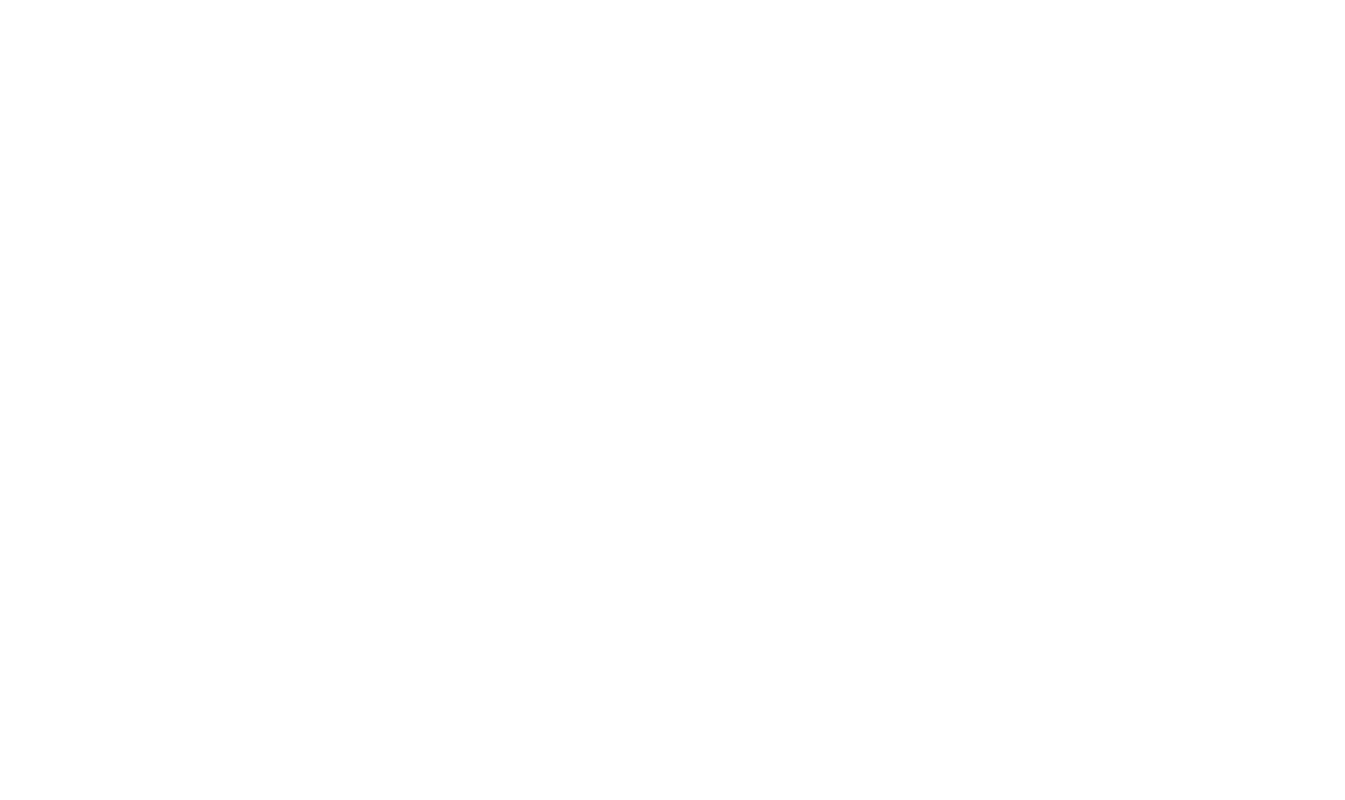
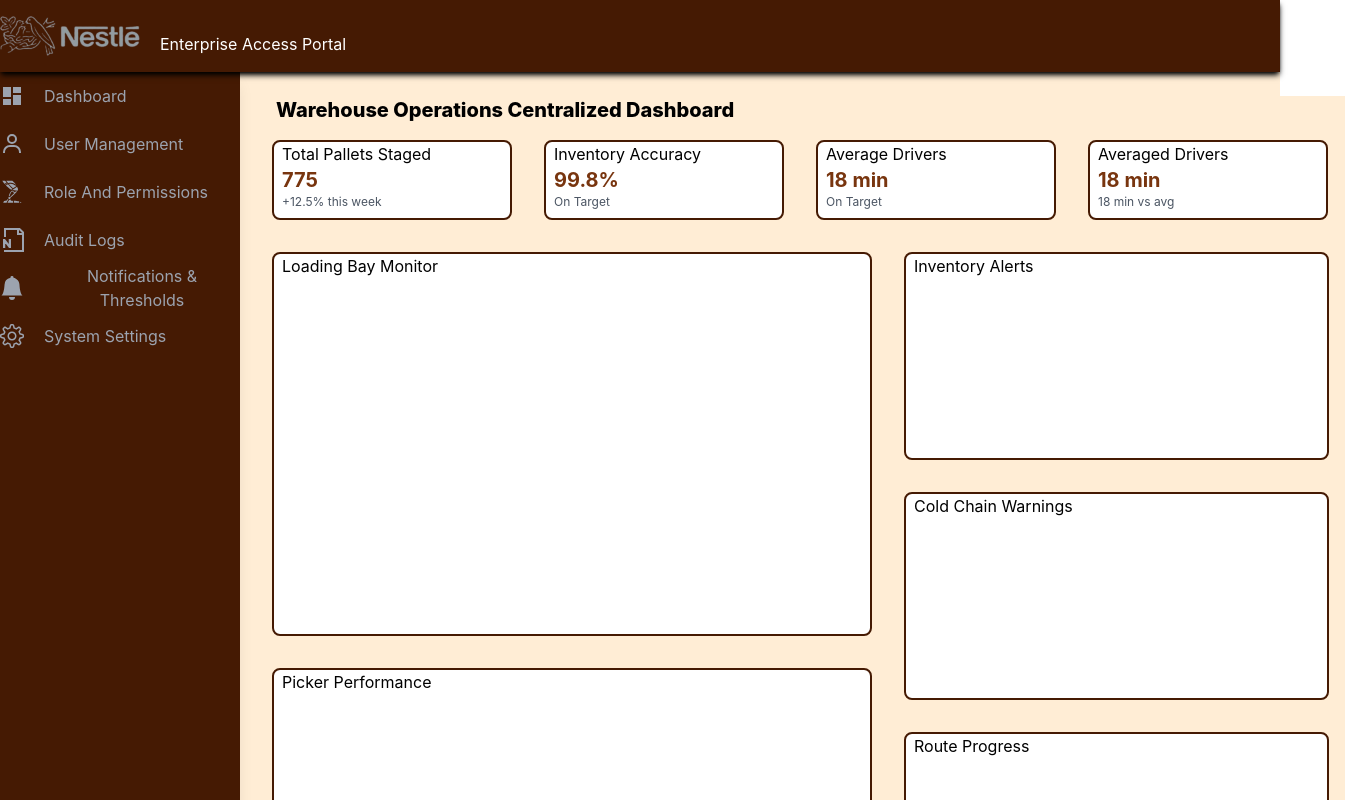
Before and after one commit to RandomUsername99999/Supply-Chain-Visibility, a React (Create React App) app: page /admin/dashboard in a window 1280 px wide. Before the commit this address had no page. Shown: the top 800 px of the page, 1345 px wide, since content can reach past the window. Built offline with nearby package versions, Linux system fonts and the light colour scheme.

Commit message:
Working Navigation Bar

```diff
--- a/src/AdminTemplate.js
+++ b/src/AdminTemplate.js
@@ -1,52 +1,54 @@
 import { SlSettings } from 'react-icons/sl';
 import './App.css';
-import { FaHome, FaUser, FaCog, FaEnvelope } from "react-icons/fa";
-import { Profiler } from 'react';
 import { BiUser } from 'react-icons/bi';
-import { GrDashboard, GrDocumentNotes } from 'react-icons/gr';
-import { BsBellFill, BsDash } from 'react-icons/bs';
-import { PiRocketFill } from 'react-icons/pi';
+import { GrDocumentNotes } from 'react-icons/gr';
+import { BsBellFill } from 'react-icons/bs';
 import { GiRobotLeg } from 'react-icons/gi';
-import { CgNotifications } from 'react-icons/cg';
-import { MdAudiotrack, MdDashboard } from 'react-icons/md';
-import { FcDocument } from 'react-icons/fc';
-import { info } from 'autoprefixer';
+import {MdDashboard } from 'react-icons/md';
 import logo from './assets/images/logo.png';
+import { useNavigate, Outlet } from 'react-router-dom';
 
 function AdminTemplate() {
   return (
     <>
-    <div className="flex flex-col h-auto justify-start items-center bg-orange-100">
+    <div className="flex flex-col h-auto min-h-screen justify-start items-center bg-orange-100">
     <div className="fixed w-full text-start py-4 text-white bg-amber-950 flex flex-row items-end z-10 shadow-md shadow-black">
     <img className="w-30 h-10" src={logo} alt='Logo'></img>
     <p className="text-white pl-5 text-end">Enterprise Access Portal</p>
     </div>
-
     <div className="flex w-full flex-col">
     <VerticalNavbar />
-      <Dashboard />
+    <div className='ml-64 mt-24 h-auto w-auto min-w-max bg-orange-100'>
+        <Outlet />
+    </div>
     </div>
     </div>
     </>
   );
 }
 
+
+
 const navItems = [
-  { label: "Dashboard", info: "View the dashboard of everything!", icon: <MdDashboard />, link: "#" },
-  { label: "User Management", info: "Assign vehicles and shipments", icon: <BiUser />, link: "#" },
-  { label: "Role And Permissions", info: "Give users role! Becareful about giving admin!", icon: <GiRobotLeg />, link: "#" },
-  { label: "Audit Logs", info: "A centralized dashboard for deliveries!", icon: <GrDocumentNotes />, link: "#" },
-  { label: "Notifications & Thresholds", info: "ooo annoying notifications!", icon: <BsBellFill />, link: "#" },
-  { label: "System Settings", info: "Probably your own settings!", icon: <SlSettings />, link: "#" },
+  { label: "Dashboard", info: "View the dashboard of everything!", icon: <MdDashboard />, link: "/admin/dashboard" },
+  { label: "User Management", info: "Assign vehicles and shipments", icon: <BiUser />, link: "/admin/userManagement" },
+  { label: "Role And Permissions", info: "Give users role! Becareful about giving admin!", icon: <GiRobotLeg />, link: "/admin/userRole" },
+  { label: "Audit Logs", info: "A centralized dashboard for deliveries!", icon: <GrDocumentNotes />, link: "/admin/auditLog" },
+  { label: "Notifications & Thresholds", info: "ooo annoying notifications!", icon: <BsBellFill />, link: "/admin/notifications" },
+  { label: "System Settings", info: "Probably your own settings!", icon: <SlSettings />, link: "/admin/settings" },
 ];
 
 function VerticalNavbar() {
+    const navigate = useNavigate();
+
+    function handleClick(link){
+        navigate(link)
+    }
     return (
-    <div className="fixed left-0 top-10 h-full w-60 bg-amber-950 flex flex-col items-start shadow-lg">
+    <div className="fixed left-0 top-10 mt-8 h-full w-60 bg-amber-950 flex flex-col items-start shadow-lg">
       {navItems.map((item, index) => (
-        <a
-          key={index}
-          href={item.link}
+        <button
+        onClick={() => handleClick(item.link)}
           className="group relative flex flex-col w-full h-12 items-center text-gray-400 hover:text-white transition-colors duration-300"
         >
         <div className='hover:bg-amber-800 w-full h-full flex flex-row items-center'>
@@ -57,63 +59,10 @@ function VerticalNavbar() {
           <span className="absolute left-20 top-10 opacity-0 group-hover:opacity-100 bg-gray-800 text-white text-sm px-3 py-1 rounded-md shadow-md transition-opacity duration-300 whitespace-nowrap">
             {item.info}
           </span>
-        </a>
+        </button>
       ))}
     </div>
     );
 }
 
-function Dashboard(){
-    return (
-    <>
-    <div className='ml-64 mt-24 h-auto w-auto min-w-max bg-orange-100'>
-        <p className='ml-5 font-extrabold text-xl'>Warehouse Operations Centralized Dashboard</p>
-        <div className='flex flex-row'>
-            <SmallCard title={"Total Pallets Staged"} value={775} info={"+12.5% this week"} />
-            <SmallCard title = "Inventory Accuracy" value = "99.8%" info = "On Target" />
-            <SmallCard title={"Average Drivers"} value={"18 min"} info={"On Target"} />
-            <SmallCard title = "Averaged Drivers" value = "18 min" info = "18 min vs avg" />
-        </div>
-        <div className='flex flex-row'>
-            <div className='flex flex-col'>
-                <CustomCard title={"Loading Bay Monitor"} />
-                <CustomCard title={"Picker Performance"} />
-            </div>
-            <div className='flex flex-col'>
-                <CustomCard2 title={"Inventory Alerts"} />
-                <CustomCard2 title={"Cold Chain Warnings"} />
-                <CustomCard2 title={"Route Progress"} />
-            </div>
-        </div>
-    </div>
-    </>
-    )
-}
-
-function SmallCard({title, value, info}){
-    return (<>
-        <div className='bg-white border-amber-950 border-2 w-60 h-20 rounded-lg justify-start pl-2 m-4'>
-            <p className=''>{title}</p>
-            <p className='text-amber-900 font-bold text-xl'>{value}</p>
-            <p className='text-gray-600 text-xs'>{info}</p>
-        </div>
-    </>)
-}
-
-function CustomCard({title}){
-    return (<>
-        <div className='bg-white border-amber-950 border-2 w-[600px] h-96 rounded-lg justify-start pl-2 m-4'>
-            <p className=''>{title}</p>
-        </div>
-    </>)
-}
-
-function CustomCard2({title}){
-    return (<>
-        <div className='bg-white border-amber-950 border-2 w-[425px] h-52 rounded-lg justify-start pl-2 m-4'>
-            <p className=''>{title}</p>
-        </div>
-    </>)
-}
-
 export default AdminTemplate;
--- a/src/App.js
+++ b/src/App.js
@@ -2,11 +2,12 @@ import logo from './assets/images/logo.png';
 import { useState } from 'react';
 import { Routes, Route, useNavigate } from 'react-router-dom';
 import AdminTemplate from './AdminTemplate';
+import Dashboard from './dashboard';
 import './App.css';
 
 function App() {
   return (
-
+    <>
       <Routes>
         <Route path='/' element={
           <div className="flex flex-col h-screen justify-start items-center bg-gray-100">
@@ -17,8 +18,17 @@ function App() {
             <LoginCard />
           </div>
           } />
-        <Route path='/admin' element={<AdminTemplate />} />
+          <Route element = {<AdminTemplate />}>
+            <Route path='/admin/dashboard' element={<Dashboard />} />
+            <Route path='/admin/userManagement' element={<p>User Management</p>} />
+            <Route path='/admin/userRole' element={<p>User Role</p>} />
+            <Route path='/admin/auditLog' element={<p>Audit Log</p>} />
+            <Route path='/admin/notifications' element={<p>Notifications!</p>} />
+            <Route path='/admin/settings' element={<p>Settings</p>} />
+          </Route>
+
       </Routes>
+    </>
   );
 }
 
@@ -29,7 +39,7 @@ function LoginCard(){
 
   function onSubmit(){
     // TODO: validate credentials here
-    navigate('/admin');
+    navigate('/admin/dashboard', {replace:true});
   }
 
   return (
--- /dev/null
+++ b/src/dashboard.js
@@ -0,0 +1,54 @@
+
+
+function Dashboard(){
+    return (
+    <>
+    <p className='ml-5 font-extrabold text-xl'>Warehouse Operations Centralized Dashboard</p>
+    <div className='flex flex-row'>
+        <SmallCard title={"Total Pallets Staged"} value={775} info={"+12.5% this week"} />
+        <SmallCard title = "Inventory Accuracy" value = "99.8%" info = "On Target" />
+        <SmallCard title={"Average Drivers"} value={"18 min"} info={"On Target"} />
+        <SmallCard title = "Averaged Drivers" value = "18 min" info = "18 min vs avg" />
+    </div>
+    <div className='flex flex-row'>
+        <div className='flex flex-col'>
+            <CustomCard title={"Loading Bay Monitor"} />
+            <CustomCard title={"Picker Performance"} />
+        </div>
+        <div className='flex flex-col'>
+            <CustomCard2 title={"Inventory Alerts"} />
+            <CustomCard2 title={"Cold Chain Warnings"} />
+            <CustomCard2 title={"Route Progress"} />
+        </div>
+    </div>
+    </>
+    )
+}
+
+function SmallCard({title, value, info}){
+    return (<>
+        <div className='bg-white border-amber-950 border-2 w-60 h-20 rounded-lg justify-start pl-2 m-4'>
+            <p className=''>{title}</p>
+            <p className='text-amber-900 font-bold text-xl'>{value}</p>
+            <p className='text-gray-600 text-xs'>{info}</p>
+        </div>
+    </>)
+}
+
+function CustomCard({title}){
+    return (<>
+        <div className='bg-white border-amber-950 border-2 w-[600px] h-96 rounded-lg justify-start pl-2 m-4'>
+            <p className=''>{title}</p>
+        </div>
+    </>)
+}
+
+function CustomCard2({title}){
+    return (<>
+        <div className='bg-white border-amber-950 border-2 w-[425px] h-52 rounded-lg justify-start pl-2 m-4'>
+            <p className=''>{title}</p>
+        </div>
+    </>)
+}
+
+export default Dashboard
```
Lines whose indentation alone changed are shown as unchanged.
